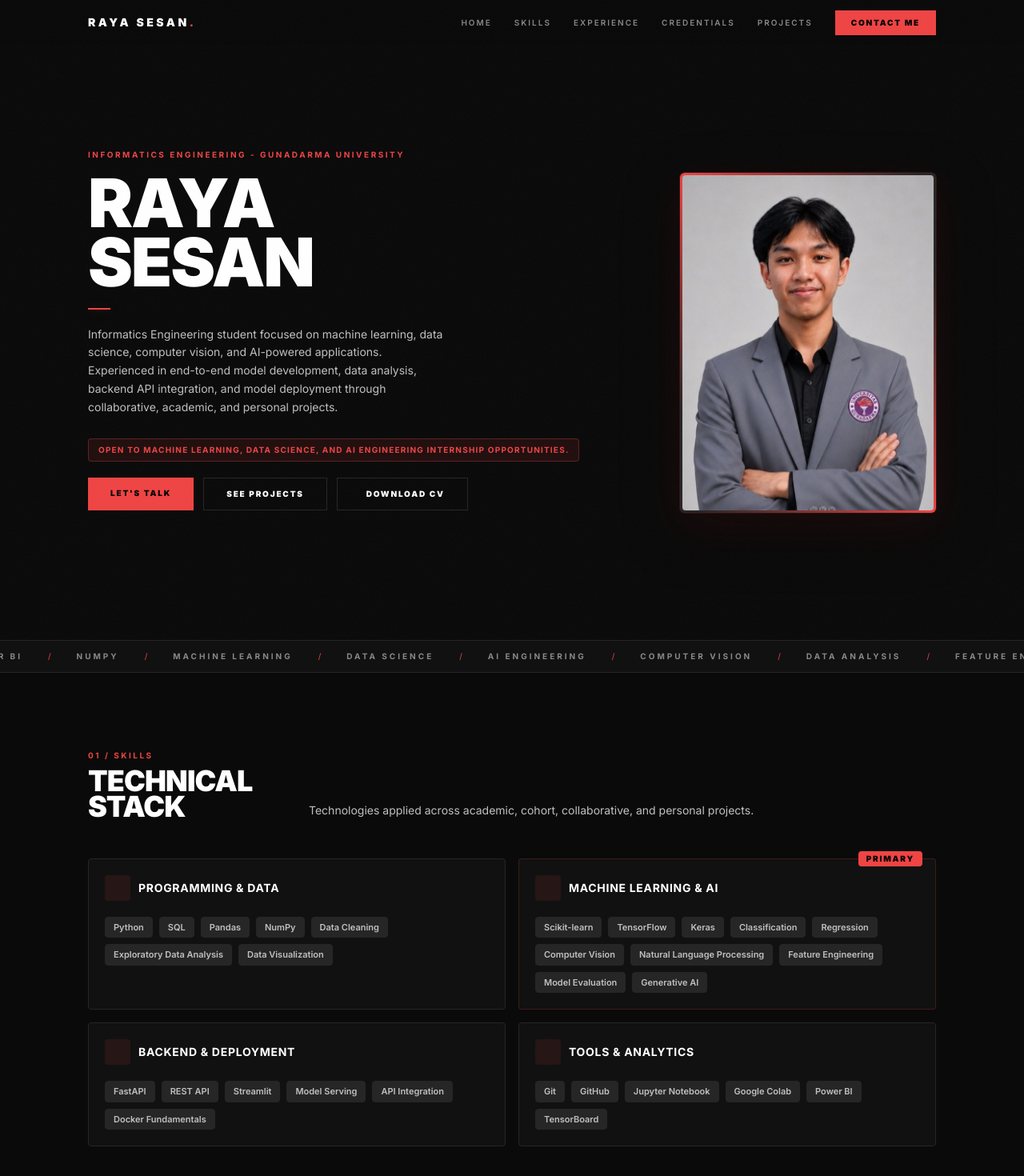
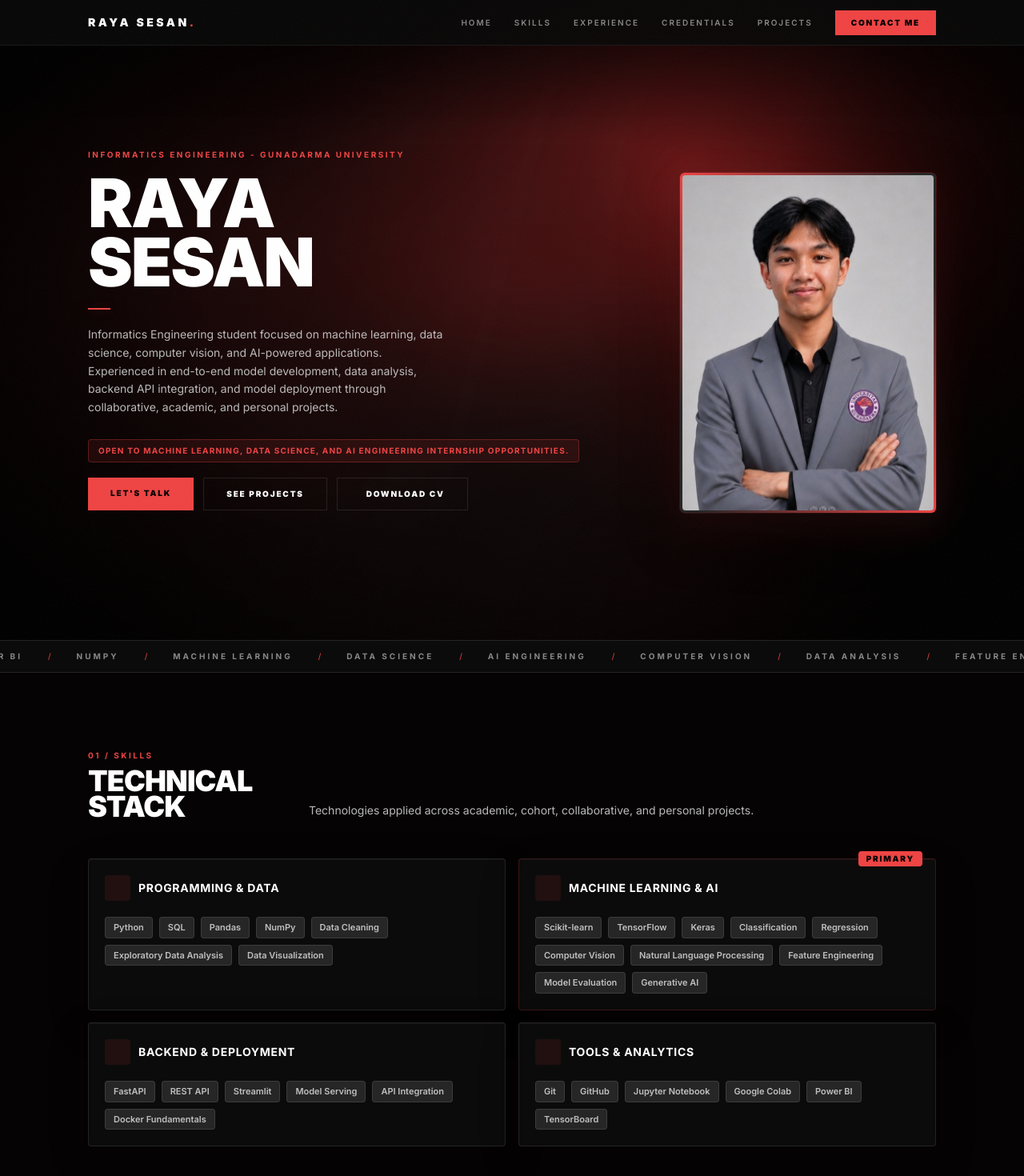
Before and after one commit to rayasesan/Portofolio, a React (Vite) app: page / in a window 1280 px wide. Shown: the top 1470 px of the page at 80% size. Built offline with nearby package versions, Linux system fonts and the light colour scheme; some icons are missing.

Commit message:
Add red living gradient theme

```diff
--- a/src/App.jsx
+++ b/src/App.jsx
@@ -7,6 +7,7 @@ import CredentialProof from './components/CredentialProof';
 import Projects from './components/Projects';
 import Contact from './components/Contact';
 import Footer from './components/Footer';
+import LivingGradientBackground from './components/LivingGradientBackground';
 import { useScrollReveal } from './hooks/useScrollReveal';
 
 function App() {
@@ -14,6 +15,8 @@ function App() {
 
   return (
     <>
+      <LivingGradientBackground />
+      <div className="site-shell">
         <Navbar />
         <Hero />
         <Marquee />
@@ -23,6 +26,7 @@ function App() {
         <Projects />
         <Contact />
         <Footer />
+      </div>
     </>
   );
 }
--- /dev/null
+++ b/src/components/LivingGradientBackground.jsx
@@ -0,0 +1,65 @@
+import { useEffect } from 'react';
+
+export default function LivingGradientBackground() {
+  useEffect(() => {
+    const root = document.documentElement;
+    const motionQuery = window.matchMedia('(prefers-reduced-motion: reduce)');
+
+    if (motionQuery.matches) {
+      root.style.setProperty('--grad-x', '62%');
+      root.style.setProperty('--grad-y', '34%');
+      root.style.setProperty('--grad-scroll', '0px');
+      root.style.setProperty('--scroll-progress', '0');
+      return undefined;
+    }
+
+    let pointerX = 0.62;
+    let pointerY = 0.34;
+    let currentX = pointerX;
+    let currentY = pointerY;
+    let frame = 0;
+
+    const render = () => {
+      currentX += (pointerX - currentX) * 0.08;
+      currentY += (pointerY - currentY) * 0.08;
+      root.style.setProperty('--grad-x', `${(currentX * 100).toFixed(2)}%`);
+      root.style.setProperty('--grad-y', `${(currentY * 100).toFixed(2)}%`);
+      root.style.setProperty('--grad-scroll', `${Math.min(window.scrollY * 0.08, 140).toFixed(2)}px`);
+      frame = window.requestAnimationFrame(render);
+    };
+
+    const handlePointerMove = (event) => {
+      pointerX = event.clientX / window.innerWidth;
+      pointerY = event.clientY / window.innerHeight;
+    };
+
+    const handleScroll = () => {
+      const maxScroll = Math.max(document.documentElement.scrollHeight - window.innerHeight, 1);
+      const progress = Math.min(window.scrollY / maxScroll, 1);
+      root.style.setProperty('--grad-scroll', `${Math.min(window.scrollY * 0.08, 140).toFixed(2)}px`);
+      root.style.setProperty('--scroll-progress', progress.toFixed(4));
+    };
+
+    window.addEventListener('pointermove', handlePointerMove, { passive: true });
+    window.addEventListener('scroll', handleScroll, { passive: true });
+    handleScroll();
+    frame = window.requestAnimationFrame(render);
+
+    return () => {
+      window.removeEventListener('pointermove', handlePointerMove);
+      window.removeEventListener('scroll', handleScroll);
+      window.cancelAnimationFrame(frame);
+    };
+  }, []);
+
+  return (
+    <>
+      <div className="scroll-progress" aria-hidden="true"></div>
+      <div className="living-gradient-bg" aria-hidden="true">
+        <div className="living-gradient-field"></div>
+        <div className="living-gradient-depth"></div>
+        <div className="living-gradient-vignette"></div>
+      </div>
+    </>
+  );
+}
--- a/src/components/Projects.jsx
+++ b/src/components/Projects.jsx
@@ -234,7 +234,7 @@ export default function Projects() {
           </div>
         </div>
 
-        <p className="project-count reveal visible text-r-silver text-[10px] font-bold tracking-[0.18em] uppercase mb-4" aria-live="polite">
+        <p className="project-count reveal text-r-silver text-[10px] font-bold tracking-[0.18em] uppercase mb-4" aria-live="polite">
           {projectCountLabel}
         </p>
 
@@ -273,7 +273,7 @@ function handleProjectPointerMove(event) {
 function FeaturedProject({ project, index, onOpenPreview }) {
   return (
     <article
-      className="proj-card project-card-shell project-featured-card reveal visible bg-r-gray border border-r-red/30 card-lift rounded overflow-hidden mb-4"
+      className="proj-card project-card-shell project-featured-card reveal bg-r-gray border border-r-red/30 card-lift rounded overflow-hidden mb-4"
       onPointerMove={handleProjectPointerMove}
       style={{ '--project-index': index }}
     >
@@ -358,7 +358,7 @@ function ProjectCard({ project, index, onOpenPreview }) {
 
   return (
     <article
-      className="proj-card project-card-shell reveal visible bg-r-gray border border-r-steel card-lift rounded overflow-hidden"
+      className="proj-card project-card-shell reveal bg-r-gray border border-r-steel card-lift rounded overflow-hidden"
       onPointerMove={handleProjectPointerMove}
       style={{ '--project-index': index }}
     >
--- a/src/hooks/useScrollReveal.js
+++ b/src/hooks/useScrollReveal.js
@@ -58,7 +58,7 @@ export function useScrollReveal() {
           revealObs.unobserve(entry.target);
         }
       });
-    }, { threshold: 0.1, rootMargin: '0px 0px -50px 0px' });
+    }, { threshold: 0.05, rootMargin: '0px 0px -20px 0px' });
 
     const observeRevealElement = (element) => {
       if (revealElements.has(element) || element.classList.contains('visible')) {
@@ -68,7 +68,7 @@ export function useScrollReveal() {
       revealElements.add(element);
 
       if (!element.hasAttribute('data-delay')) {
-        element.setAttribute('data-delay', (revealIndex % 10) * 80);
+        element.setAttribute('data-delay', (revealIndex % 8) * 45);
       }
 
       revealIndex += 1;
--- a/src/index.css
+++ b/src/index.css
@@ -14,21 +14,135 @@
   --font-sans: "Inter", sans-serif;
 }
 
+:root {
+  --grad-x: 62%;
+  --grad-y: 34%;
+  --grad-scroll: 0px;
+  --scroll-progress: 0;
+}
+
 * {
   -webkit-font-smoothing: antialiased;
   -moz-osx-font-smoothing: grayscale;
 }
 html {
   scroll-behavior: smooth;
+  scroll-padding-top: 5.5rem;
 }
 section {
-  scroll-margin-top: 4.5rem;
+  scroll-margin-top: 5.5rem;
+  position: relative;
 }
 body {
-  background: #0a0a0a;
+  background: #050303;
   color: #c0c0c0;
   font-family: "Inter", sans-serif;
   overflow-x: hidden;
+}
+
+nav {
+  border-bottom: 1px solid rgba(255, 255, 255, 0.07);
+  box-shadow: 0 18px 70px rgba(0, 0, 0, 0.24);
+}
+
+.bg-r-gray {
+  background-color: rgba(17, 17, 17, 0.7) !important;
+  backdrop-filter: blur(18px);
+}
+
+.bg-r-dark {
+  background-color: rgba(10, 10, 10, 0.78) !important;
+}
+
+.border-r-steel {
+  border-color: rgba(255, 255, 255, 0.1) !important;
+}
+
+.text-r-light {
+  color: rgba(226, 226, 226, 0.82) !important;
+}
+
+.text-r-silver {
+  color: rgba(170, 170, 170, 0.78) !important;
+}
+
+.site-shell {
+  position: relative;
+  z-index: 1;
+  min-height: 100vh;
+}
+
+.scroll-progress {
+  position: fixed;
+  top: 0;
+  left: 0;
+  z-index: 10001;
+  width: calc(var(--scroll-progress) * 100%);
+  height: 2px;
+  background: linear-gradient(90deg, #ef4444, #f87171);
+  box-shadow: 0 0 18px rgba(239, 68, 68, 0.62);
+  pointer-events: none;
+  transform-origin: left center;
+}
+
+.living-gradient-bg {
+  position: fixed;
+  inset: 0;
+  z-index: 0;
+  overflow: hidden;
+  pointer-events: none;
+  background:
+    linear-gradient(180deg, rgba(3, 3, 3, 0.94), rgba(10, 4, 4, 0.9) 44%, rgba(3, 3, 3, 0.98)),
+    #050303;
+}
+
+.living-gradient-field,
+.living-gradient-depth,
+.living-gradient-vignette {
+  position: absolute;
+  inset: -18%;
+  pointer-events: none;
+}
+
+.living-gradient-field {
+  background:
+    radial-gradient(ellipse 44% 58% at var(--grad-x) var(--grad-y), rgba(239, 68, 68, 0.44), rgba(239, 68, 68, 0.18) 30%, transparent 62%),
+    radial-gradient(ellipse 62% 46% at 78% 18%, rgba(127, 29, 29, 0.28), transparent 62%),
+    conic-gradient(from 210deg at 58% 48%, rgba(255, 255, 255, 0.04), rgba(239, 68, 68, 0.22), rgba(10, 10, 10, 0) 38%, rgba(153, 27, 27, 0.18), rgba(0, 0, 0, 0) 78%, rgba(255, 255, 255, 0.04));
+  filter: blur(46px) saturate(1.18);
+  transform: translate3d(0, calc(var(--grad-scroll) * -0.22), 0) scale(1.04);
+  opacity: 0.72;
+  animation: livingGradientDrift 18s ease-in-out infinite alternate;
+}
+
+.living-gradient-depth {
+  inset: -9%;
+  background:
+    linear-gradient(105deg, rgba(0, 0, 0, 0.92) 0%, rgba(0, 0, 0, 0.44) 28%, transparent 48%, rgba(127, 29, 29, 0.14) 66%, rgba(0, 0, 0, 0.88) 100%),
+    radial-gradient(ellipse 72% 52% at 50% 108%, rgba(239, 68, 68, 0.12), transparent 64%);
+  transform: translate3d(0, calc(var(--grad-scroll) * 0.1), 0);
+  opacity: 0.92;
+}
+
+.living-gradient-vignette {
+  inset: 0;
+  background:
+    radial-gradient(ellipse at center, transparent 0%, transparent 42%, rgba(0, 0, 0, 0.64) 78%, rgba(0, 0, 0, 0.92) 100%),
+    linear-gradient(to bottom, rgba(0, 0, 0, 0.22), transparent 22%, rgba(0, 0, 0, 0.34) 100%);
+}
+
+@keyframes livingGradientDrift {
+  0% {
+    transform: translate3d(-1.6%, calc(var(--grad-scroll) * -0.22), 0) scale(1.03) rotate(-1deg);
+    opacity: 0.62;
+  }
+  50% {
+    opacity: 0.82;
+  }
+  100% {
+    transform: translate3d(1.8%, calc(var(--grad-scroll) * -0.28), 0) scale(1.08) rotate(1.4deg);
+    opacity: 0.74;
+  }
 }
 
 body::before {
@@ -82,10 +196,12 @@ button:focus-visible {
 @keyframes fadeUp {
   from {
     opacity: 0;
-    transform: translateY(40px);
+    filter: blur(10px);
+    transform: translateY(42px) scale(0.985);
   }
   to {
     opacity: 1;
+    filter: blur(0);
     transform: translateY(0);
   }
 }
@@ -112,10 +228,12 @@ button:focus-visible {
 @keyframes scaleIn {
   from {
     opacity: 0;
-    transform: scale(0.9);
+    filter: blur(12px);
+    transform: translateY(22px) scale(0.94);
   }
   to {
     opacity: 1;
+    filter: blur(0);
     transform: scale(1);
   }
 }
@@ -188,7 +306,19 @@ button:focus-visible {
     #262626 60%,
     #ef4444 100%
   );
-  box-shadow: 0 20px 60px rgba(239, 68, 68, 0.1), 0 0 0 1px rgba(239, 68, 68, 0.2);
+  box-shadow:
+    0 20px 60px rgba(239, 68, 68, 0.1),
+    0 0 0 1px rgba(239, 68, 68, 0.2);
+}
+.photo-wrap::before {
+  content: "";
+  position: absolute;
+  inset: -18px;
+  z-index: -1;
+  border-radius: 12px;
+  background: linear-gradient(140deg, rgba(239, 68, 68, 0.24), transparent 42%, rgba(255, 255, 255, 0.05));
+  filter: blur(28px);
+  opacity: 0.72;
 }
 .photo-wrap img {
   display: block;
@@ -211,13 +341,23 @@ button:focus-visible {
 }
 
 .card-lift {
-  transition: border-color 0.3s ease,
-    transform 0.4s cubic-bezier(0.22, 1, 0.36, 1), box-shadow 0.4s ease;
+  box-shadow:
+    inset 0 1px 0 rgba(255, 255, 255, 0.035),
+    0 18px 52px rgba(0, 0, 0, 0.18);
+  transition:
+    border-color 0.3s ease,
+    background-color 0.3s ease,
+    transform 0.45s cubic-bezier(0.22, 1, 0.36, 1),
+    box-shadow 0.45s ease;
 }
 .card-lift:hover {
-  border-color: rgba(239, 68, 68, 0.3);
-  transform: translateY(-5px);
-  box-shadow: 0 20px 40px rgba(0, 0, 0, 0.3);
+  border-color: rgba(239, 68, 68, 0.38);
+  background-color: rgba(18, 12, 12, 0.82) !important;
+  transform: translateY(-6px) scale(1.008);
+  box-shadow:
+    inset 0 1px 0 rgba(255, 255, 255, 0.05),
+    0 26px 70px rgba(0, 0, 0, 0.34),
+    0 0 46px rgba(239, 68, 68, 0.08);
 }
 
 .red-bar {
@@ -727,13 +867,18 @@ html:not(.js-enabled) .tl-dot {
 }
 .js-enabled .reveal {
   opacity: 0;
-  transform: translateY(35px);
-  transition: opacity 0.7s cubic-bezier(0.22, 1, 0.36, 1),
-    transform 0.7s cubic-bezier(0.22, 1, 0.36, 1);
+  filter: blur(8px);
+  transform: translate3d(0, 34px, 0) scale(0.99);
+  transition:
+    opacity 0.72s cubic-bezier(0.22, 1, 0.36, 1),
+    filter 0.72s cubic-bezier(0.22, 1, 0.36, 1),
+    transform 0.72s cubic-bezier(0.22, 1, 0.36, 1);
+  will-change: opacity, filter, transform;
 }
 .js-enabled .reveal.visible {
   opacity: 1;
-  transform: translateY(0);
+  filter: blur(0);
+  transform: translate3d(0, 0, 0) scale(1);
 }
 
 @media (hover: none) {
```
Lines whose indentation alone changed are shown as unchanged.
